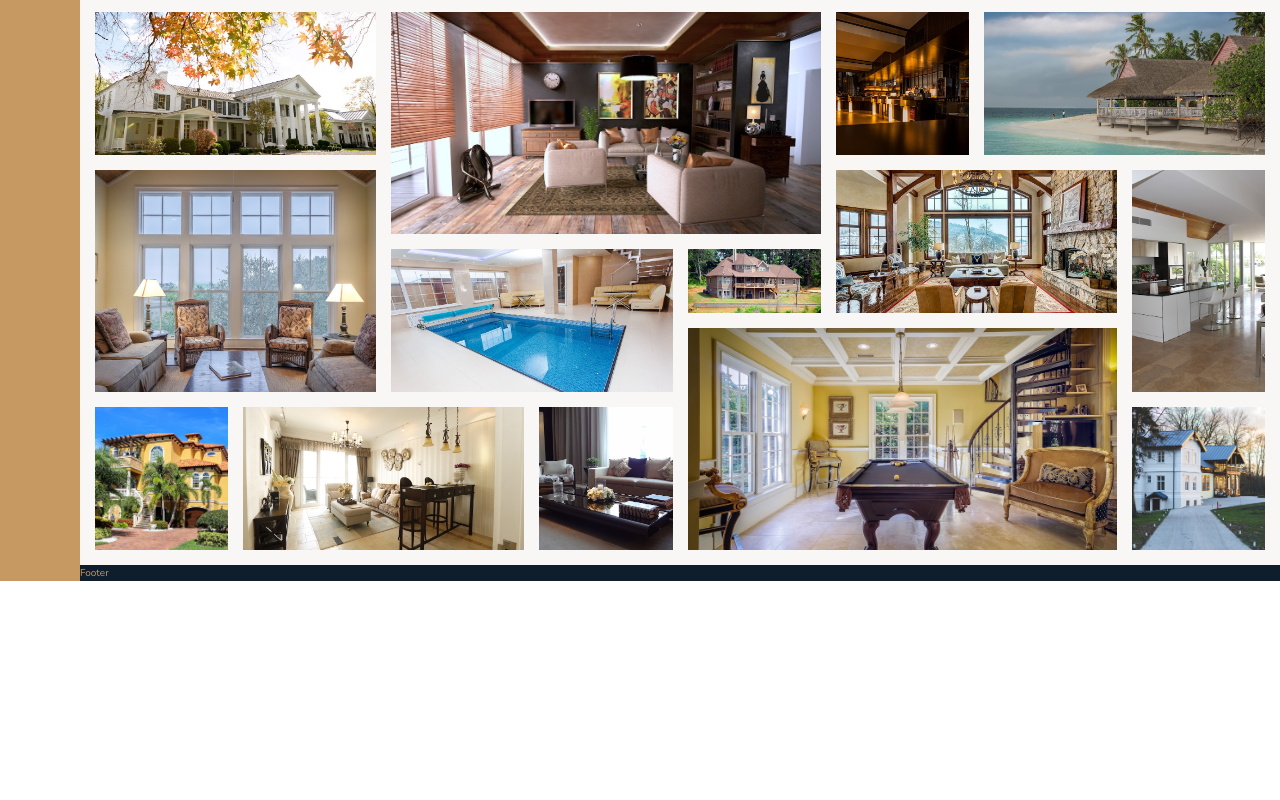
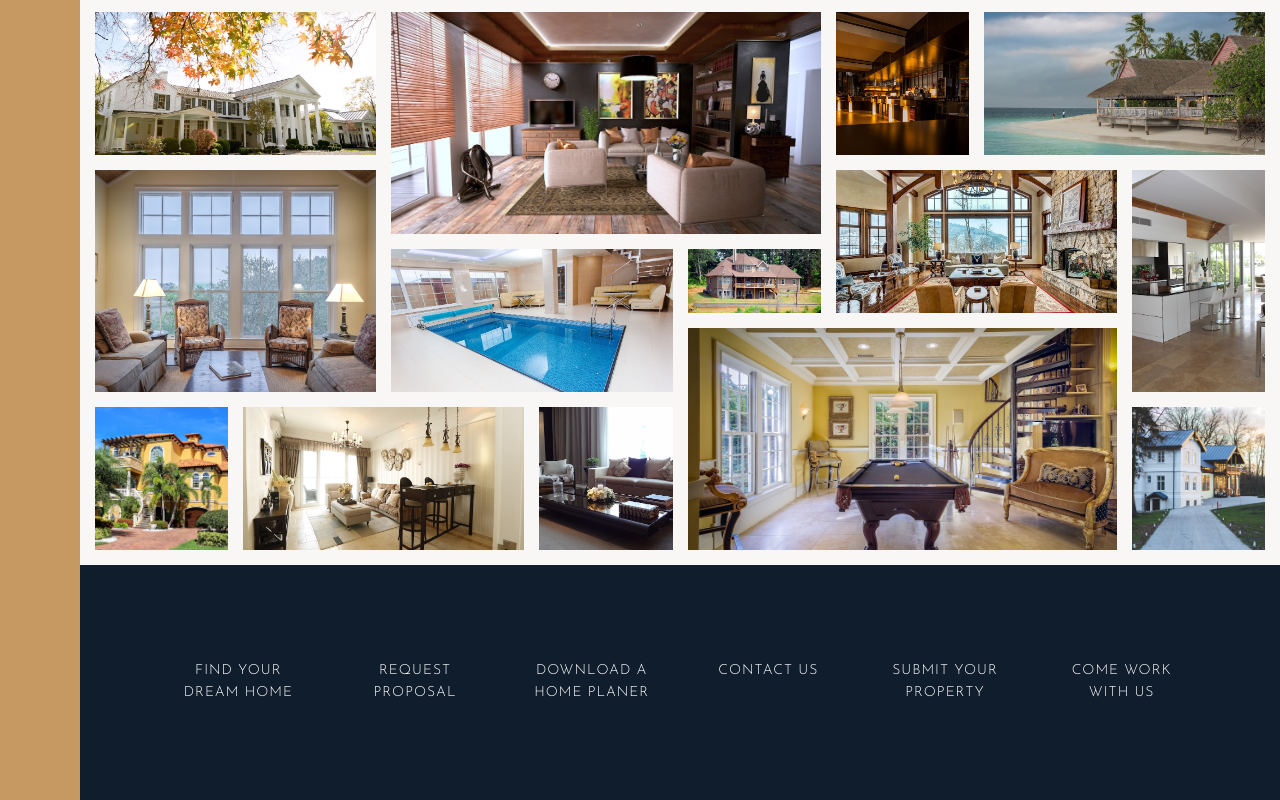
Before and after one commit to nemanjamalesija/Nexter, a React (Vite) app: page / in a window 1280 px wide. Shown: the part 3042-3842 px from the top of the page. Before the commit the page ends 3623 px from the top, so only its background shows below. Built offline with nearby package versions, Linux system fonts and the light colour scheme.

Commit message:
Add footer

```diff
--- a/src/App.tsx
+++ b/src/App.tsx
@@ -1,4 +1,5 @@
 import Features from './components/Features';
+import Footer from './components/Footer';
 import Gallery from './components/Gallery';
 import Homes from './components/Homes';
 import StoryContent from './components/StoryContent';
@@ -15,7 +16,7 @@ function App() {
       <StoryContent />
       <Homes />
       <Gallery />
-      <footer className='footer'>Footer</footer>
+      <Footer />
     </div>
   );
 }
--- /dev/null
+++ b/src/components/Footer.tsx
@@ -0,0 +1,40 @@
+const Footer = () => {
+  return (
+    <section className='footer'>
+      <ul className='nav'>
+        <li className='nav__item'>
+          <a href='#' className='nav__link'>
+            Find your dream home
+          </a>
+        </li>
+        <li className='nav__item'>
+          <a href='#' className='nav__link'>
+            Request proposal
+          </a>
+        </li>
+        <li className='nav__item'>
+          <a href='#' className='nav__link'>
+            Download a home planer
+          </a>
+        </li>
+        <li className='nav__item'>
+          <a href='#' className='nav__link'>
+            Contact us
+          </a>
+        </li>
+        <li className='nav__item'>
+          <a href='#' className='nav__link'>
+            Submit your property
+          </a>
+        </li>
+        <li className='nav__item'>
+          <a href='#' className='nav__link'>
+            Come work with us
+          </a>
+        </li>
+      </ul>
+    </section>
+  );
+};
+
+export default Footer;
--- a/src/css/index.css
+++ b/src/css/index.css
@@ -262,4 +262,26 @@ body {
 .footer {
   background-color: #101d2c;
   grid-row: 6;
-  grid-column: 2 / -1; }
+  grid-column: 2 / -1;
+  padding: 8rem; }
+
+.nav {
+  list-style: none;
+  display: grid;
+  justify-items: center;
+  gap: 2rem;
+  grid-template-columns: repeat(auto-fit, minmax(15rem, 1fr)); }
+  .nav__link, .nav__link:link, .nav__link:visited {
+    color: #fff;
+    text-transform: uppercase;
+    text-decoration: none;
+    letter-spacing: 1px;
+    font-size: 1.4rem;
+    font-family: "Josefin Sans", sans-serif;
+    text-align: center;
+    display: block;
+    padding: 1.5rem;
+    transition: all 0.2s; }
+  .nav__link:hover, .nav__link:active {
+    transform: translateY(-1rem);
+    background-color: rgba(255, 255, 255, 0.05); }
--- a/src/sass/_footer.scss
+++ b/src/sass/_footer.scss
@@ -2,4 +2,34 @@
   background-color: $color-secondary;
   grid-row: 6;
   grid-column: 2 / -1;
+  padding: 8rem;
 }
+
+.nav {
+  list-style: none;
+  display: grid;
+  justify-items: center;
+  gap: 2rem;
+  grid-template-columns: repeat(auto-fit, minmax(15rem, 1fr));
+
+  &__link,
+  &__link:link,
+  &__link:visited {
+    color: #fff;
+    text-transform: uppercase;
+    text-decoration: none;
+    letter-spacing: 1px;
+    font-size: 1.4rem;
+    font-family: $font-display;
+    text-align: center;
+    display: block;
+    padding: 1.5rem;
+    transition: all 0.2s;
+  }
+
+  &__link:hover,
+  &__link:active {
+    transform: translateY(-1rem);
+    background-color: rgba($color: #fff, $alpha: 0.05);
+  }
+}
```
